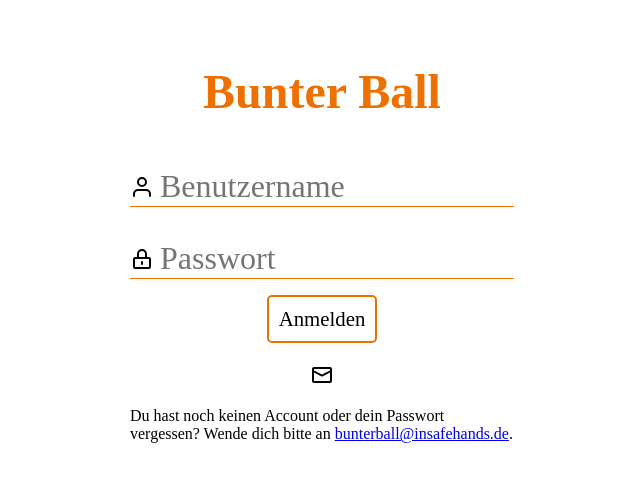
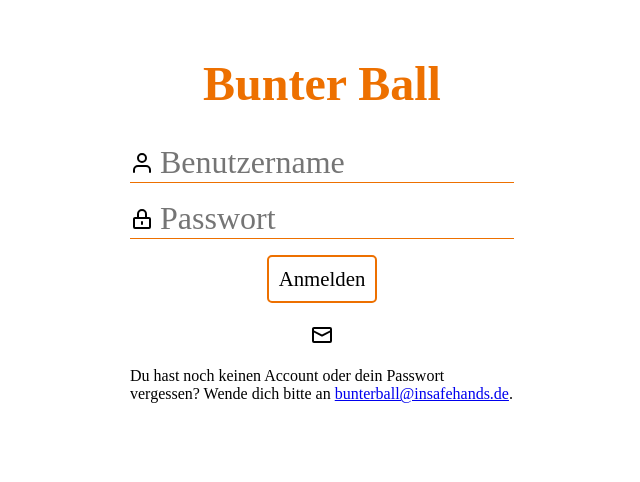
Before and after one commit to digitalfabrik/ish-goalkeeper, a Django app: page /gui/ in a window 1280 px wide. Shown: the top 482 px of the page, without its empty margins (318-958 px from the left). Run offline with Django 3.2, Linux system fonts and the light colour scheme; data that the repository does not hold is empty; some web fonts are replaced.

Commit message:
Fix login screen height

```diff
--- a/src/gui/static/style.css
+++ b/src/gui/static/style.css
@@ -14,7 +14,6 @@ body {
   border: 0;
   font-size: 2em;
   width: 100%;
-  margin-top: 0.5em;
   margin-bottom: 0.5em;
   border-bottom: 1px solid #ed7000;
 }
@@ -34,14 +33,12 @@ h1 {
   color: #ed7000;
   font-size: 3em;
   text-align: center;
-  margin-top: 0.5em;
 }
 
 h2 {
   font-size: 1.5em;
   text-align: center;
   width: 100%;
-  margin-top: 0.5em;
 }
 
 hr {
@@ -74,7 +71,6 @@ hr {
 
 .logo-main {
   width: 40%;
-  margin-top: 1em;
   margin-left: auto;
   margin-right: auto;
   display: block;
```
